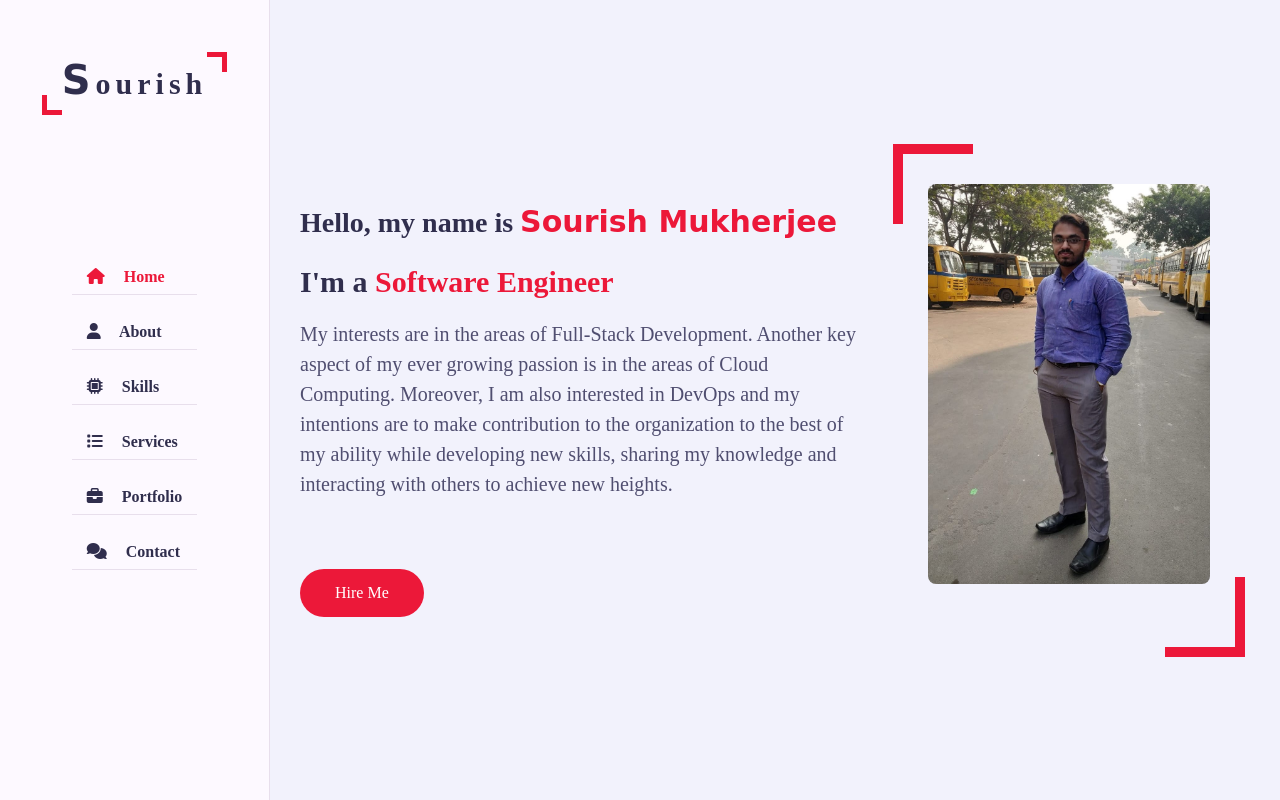
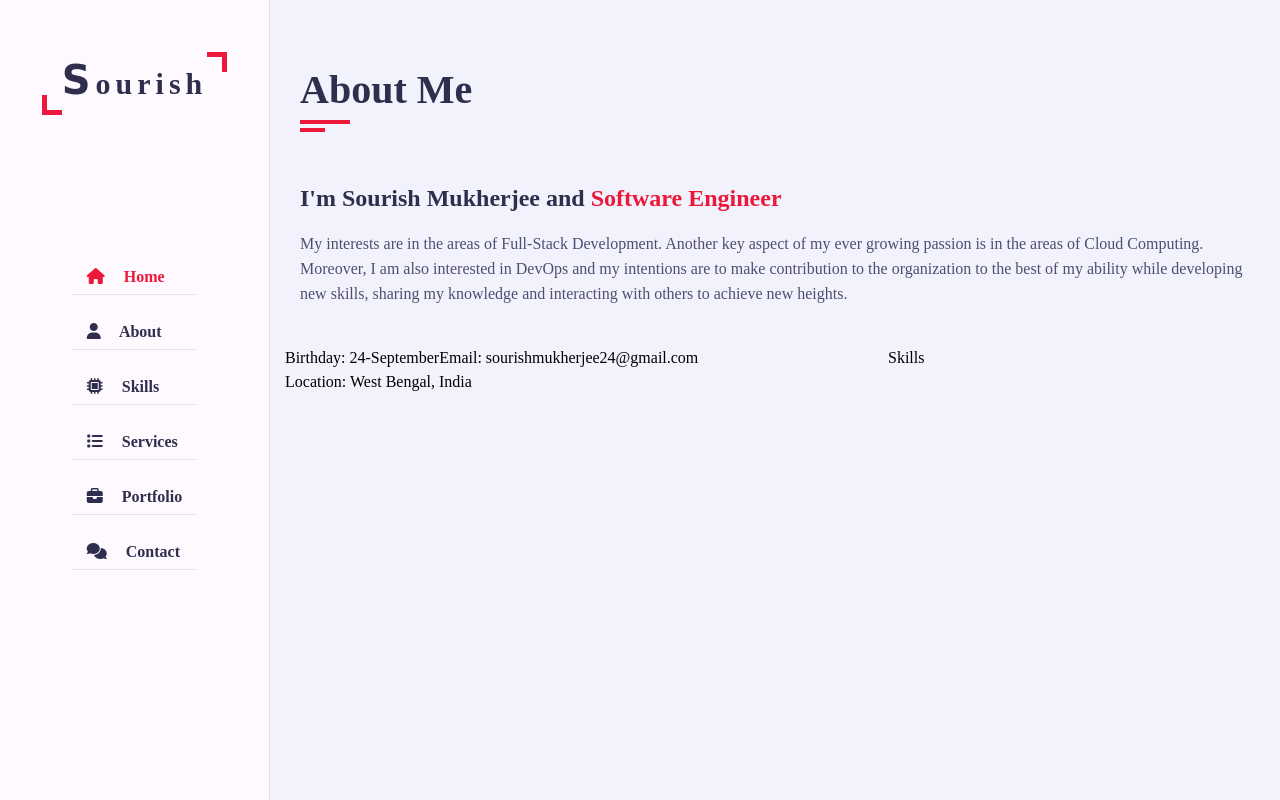
Before and after one commit to DierSolGuy/sourishmukherjee-portfolio, a plain HTML site: page index.html in a window 1280 px wide. Drawn offline with Linux system fonts and the light colour scheme; a web font is replaced by a local one.

Commit message:
feat: implement about functionality and styling (ongoing)

```diff
--- a/css/style.css
+++ b/css/style.css
@@ -40,6 +40,10 @@ ul {
 	opacity: 1;
 }
 
+.hidden {
+	display: none !important;
+}
+
 .main-content {
 	padding-left: 270px;
 }
@@ -53,6 +57,45 @@ ul {
 	max-width: 1100px;
 	width: 100%;
 	margin: auto;
+}
+
+.section .container {
+	padding-top: 60px;
+	padding-bottom: 70px;
+}
+
+.section-title {
+	flex: 0 0 100%;
+	max-width: 100%;
+	margin-bottom: 60px;
+}
+
+.section-title h2 {
+	font-size: 40px;
+	color: var(--text-black-900);
+	font-weight: 700;
+	position: relative;
+}
+
+.section-title h2::before {
+	content: "";
+	height: 4px;
+	width: 50px;
+	background-color: var(--skin-color);
+	position: absolute;
+	top: 100%;
+	left: 0;
+}
+
+.section-title h2::after {
+	content: "";
+	height: 4px;
+	width: 25px;
+	background-color: var(--skin-color);
+	position: absolute;
+	top: 100%;
+	left: 0;
+	margin-top: 8px;
 }
 
 .row {
@@ -283,3 +326,44 @@ h3.my-profession {
 	border-radius: 8px;
 	height: 400px;
 }
+
+/* About */
+
+.about .about-content {
+	flex: 0 0 100%;
+	max-width: 100%;
+}
+
+.about .about-content .about-text {
+	flex: 0 0 100%;
+	max-width: 100%;
+}
+
+.about .about-content .about-text h3 {
+	font-size: 24px;
+	margin-bottom: 15px;
+	font-weight: 700;
+	color: var(--text-black-900);
+}
+
+.about .about-content .about-text h3 span {
+	color: var(--skin-color);
+}
+
+.about .about-content .about-text p {
+	font-size: 16px;
+	line-height: 25px;
+	color: var(--text-black-700);
+}
+
+.about .about-content .personal-info {
+	flex: 0 0 60%;
+	max-width: 60%;
+	margin-top: 40px;
+}
+
+.about .about-content .skills {
+	flex: 0 0 40%;
+	max-width: 40%;
+	margin-top: 40px;
+}
--- a/index.html
+++ b/index.html
@@ -65,7 +65,7 @@
 			<!-- Main Content Start-->
 			<div class="main-content">
 				<!-- Home Section Start -->
-				<section class="home section">
+				<section class="home section hidden">
 					<div class="container">
 						<div class="row">
 							<div class="home-info padd-15">
@@ -91,15 +91,47 @@
 				</section>
 				<!-- Home Section End -->
 				<!-- About Section Start -->
-				<!-- <section class="about section">
+				<section class="about section">
 					<div class="container">
 						<div class="row">
-							<div class="section-title">
-								<h2></h2>
+							<div class="section-title padd-15">
+								<h2>About Me</h2>
+							</div>
+						</div>
+						<div class="row">
+							<div class="about-content padd-15">
+								<div class="row">
+									<div class="about-text padd-15">
+										<h3>I'm Sourish Mukherjee and <span>Software Engineer</span></h3>
+										<p>
+											My interests are in the areas of Full-Stack Development. Another key aspect
+											of my ever growing passion is in the areas of Cloud Computing. Moreover, I
+											am also interested in DevOps and my intentions are to make contribution to
+											the organization to the best of my ability while developing new skills,
+											sharing my knowledge and interacting with others to achieve new heights.
+										</p>
+									</div>
+								</div>
+								<div class="row">
+									<div class="personal-info padd-15">
+										<div class="row">
+											<div class="info-item">
+												<p>Birthday: <span>24-September</span></p>
+											</div>
+											<div class="info-item">
+												<p>Email: <span>sourishmukherjee24@gmail.com</span></p>
+											</div>
+											<div class="info-item">
+												<p>Location: <span>West Bengal, India</span></p>
+											</div>
+										</div>
+									</div>
+									<div class="skills padd-15">Skills</div>
+								</div>
 							</div>
 						</div>
 					</div>
-				</section> -->
+				</section>
 				<!-- About Section End -->
 			</div>
 			<!-- Main Content End -->
```
